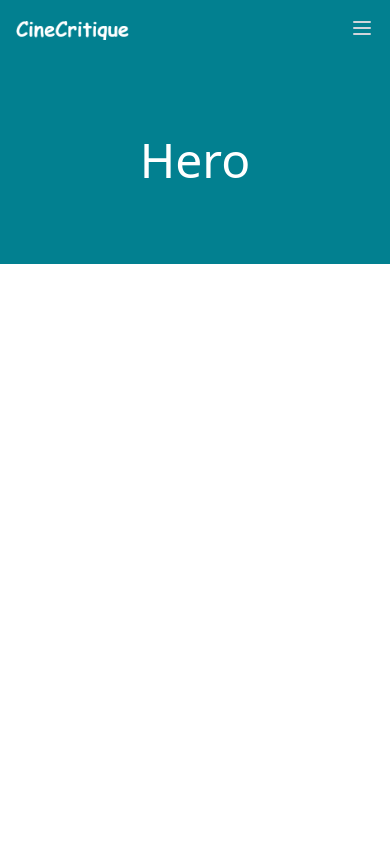
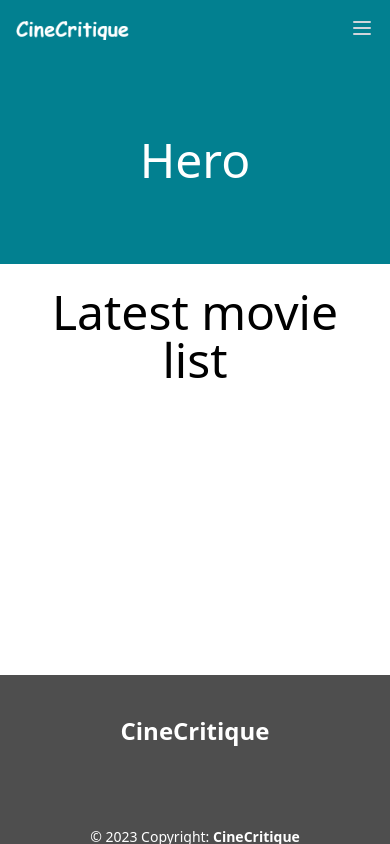
Before and after one commit to FahadulShadhin/cinecritique-web-app, a React (Create React App) app: page / in a window 390 px wide. Built offline with nearby package versions, Linux system fonts and the light colour scheme; no server answers.

Commit message:
footer added

```diff
--- /dev/null
+++ b/src/components/Footer/Footer.js
@@ -0,0 +1,25 @@
+import React from "react";
+import styles from "./styles";
+import { NavLink } from "react-router-dom";
+
+const Footer = () => {
+  return (
+    <footer className={styles.footer}>
+      <div className={styles.main_container}>
+        <div>
+          <h6 className={styles.logo}>
+            <NavLink to="/">CineCritique</NavLink>
+          </h6>
+        </div>
+      </div>
+      <div className={styles.copyright_container}>
+        <span>© 2023 Copyright: </span>
+        <NavLink className={styles.copyright_link} to="/">
+          CineCritique
+        </NavLink>
+      </div>
+    </footer>
+  );
+};
+
+export default Footer;
--- /dev/null
+++ b/src/components/Footer/styles.js
@@ -0,0 +1,11 @@
+const classNames = {
+  footer:
+    "bg-raingray-100 text-white text-center fixed h-1/5 bottom-0 left-0 right-0",
+  main_container: "mx-6 py-10 text-center md:text-left",
+  logo: "text-2xl mb-4 flex items-center justify-center font-bold",
+  copyright_container:
+    "text-sm bg-neutral-200 dark:bg-neutral-700 p-6 text-center",
+  copyright_link: "text-neutral-600 font-semibold",
+};
+
+export default classNames;
--- a/src/components/index.js
+++ b/src/components/index.js
@@ -1 +1,2 @@
 export { default as Navbar } from "./Navbar/Navbar";
+export { default as Footer } from "./Footer/Footer";
--- a/src/pages/Home/index.js
+++ b/src/pages/Home/index.js
@@ -1,5 +1,5 @@
 import React from "react";
-import { Navbar } from "../../components";
+import { Navbar, Footer } from "../../components";
 
 const Home = () => {
   const isAuthenticate = () => {
@@ -9,12 +9,16 @@ const Home = () => {
   };
 
   return (
-    <div className="bg-rainblue-100">
-      <Navbar isAuthenticate={isAuthenticate()} />
-      <section>
+    <>
+      <div className="bg-rainblue-100">
+        <Navbar isAuthenticate={isAuthenticate()} />
         <h1 className="p-20 text-center text-5xl text-white">Hero</h1>
-      </section>
-    </div>
+      </div>
+      <div>
+        <h1 className="p-6 text-center text-5xl">Latest movie list</h1>
+      </div>
+      <Footer />
+    </>
   );
 };
 
--- a/src/pages/SignIn/index.js
+++ b/src/pages/SignIn/index.js
@@ -3,6 +3,7 @@ import { NavLink, useNavigate } from "react-router-dom";
 import logo_invert from "../../logo_invert.png";
 import styles from "../SignUp/styles";
 import { publicPost } from "../../utilities/apiCaller";
+import { Footer } from "../../components";
 
 const SignIn = () => {
   const [name, setName] = useState("");
@@ -34,6 +35,7 @@ const SignIn = () => {
   };
 
   return (
+    <>
       <div className={styles.main_container}>
         <NavLink to="/" className={styles.logo_a}>
           <img src={logo_invert} className={styles.logo} />
@@ -90,6 +92,8 @@ const SignIn = () => {
           </form>
         </div>
       </div>
+      <Footer />
+    </>
   );
 };
 
--- a/src/pages/SignUp/index.js
+++ b/src/pages/SignUp/index.js
@@ -3,6 +3,7 @@ import { NavLink, useNavigate } from "react-router-dom";
 import styles from "./styles";
 import logo_invert from "../../logo_invert.png";
 import { publicPost } from "../../utilities/apiCaller";
+import { Footer } from "../../components";
 
 const SignUp = () => {
   const [name, setName] = useState("");
@@ -40,6 +41,7 @@ const SignUp = () => {
   };
 
   return (
+    <>
       <div className={styles.main_container}>
         <NavLink to="/" className={styles.logo_a}>
           <img src={logo_invert} className={styles.logo} />
@@ -116,6 +118,8 @@ const SignUp = () => {
           </form>
         </div>
       </div>
+      <Footer />
+    </>
   );
 };
 
--- a/tailwind.config.js
+++ b/tailwind.config.js
@@ -15,6 +15,9 @@ module.exports = {
         50: "#028c9e",
         100: "#028090",
       },
+      raingray: {
+        100: "#4E4E4E",
+      },
     },
   },
   plugins: [],
```
Lines whose indentation alone changed are shown as unchanged.
